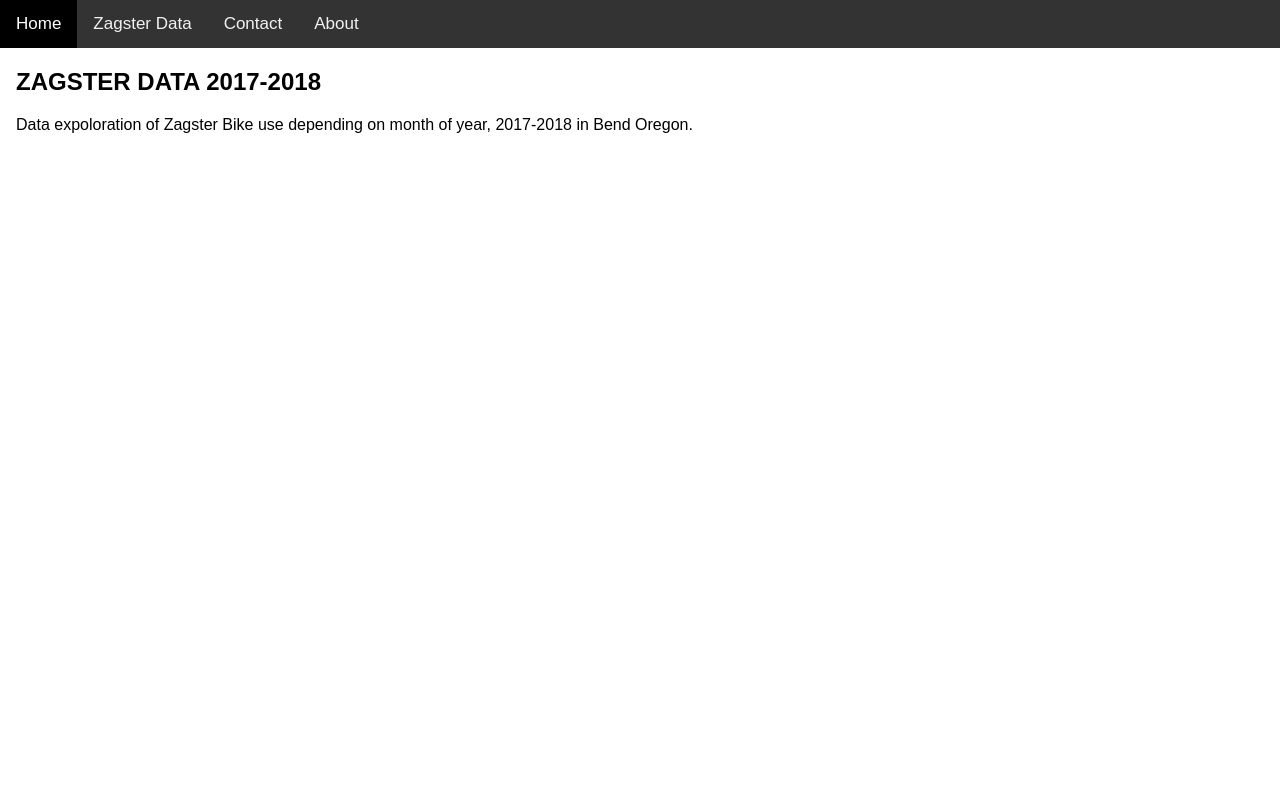
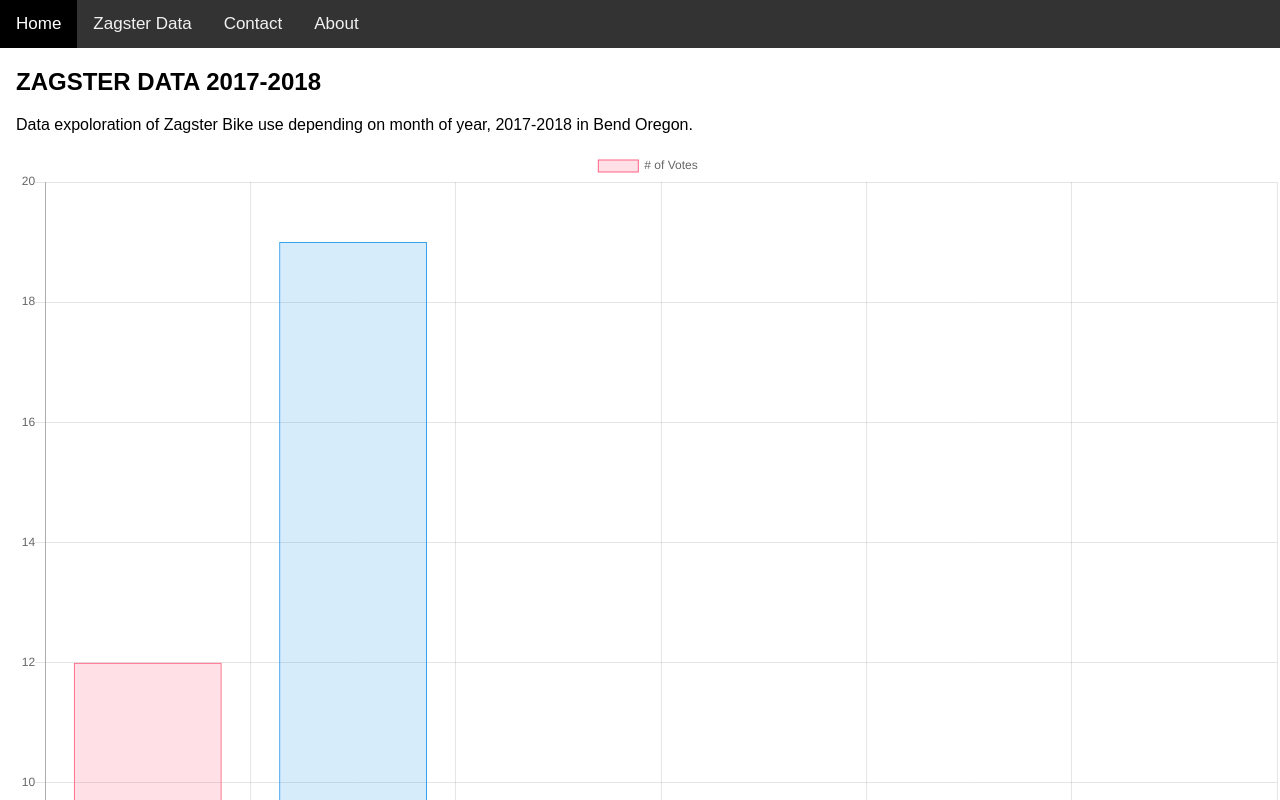
Before and after one commit to mckennawright/Zagster-Client, a plain HTML site: page index.html in a window 1280 px wide. Shown: the top 800 px of the page. Drawn offline with nearby package versions, Linux system fonts and the light colour scheme.

Commit message:
Added link to chart

```diff
--- a/index.html
+++ b/index.html
@@ -47,6 +47,7 @@ body {
   <p>Data expoloration of Zagster Bike use depending on month of year, 2017-2018 in Bend Oregon.</p>
 
   <canvas id="myChart" width="400" height="400"></canvas>
+  <script src="https://cdnjs.cloudflare.com/ajax/libs/Chart.js/2.7.3/Chart.min.js"></script>
 <script>
 var ctx = document.getElementById("myChart");
 var myChart = new Chart(ctx, {
```
